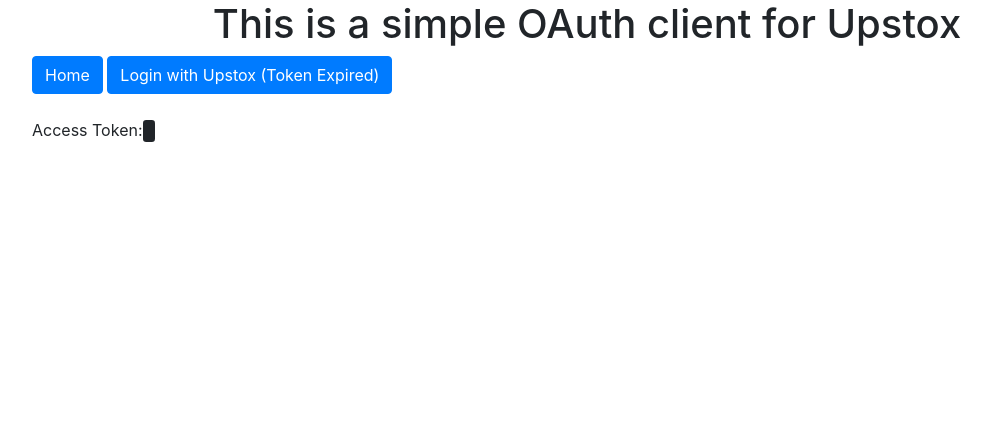
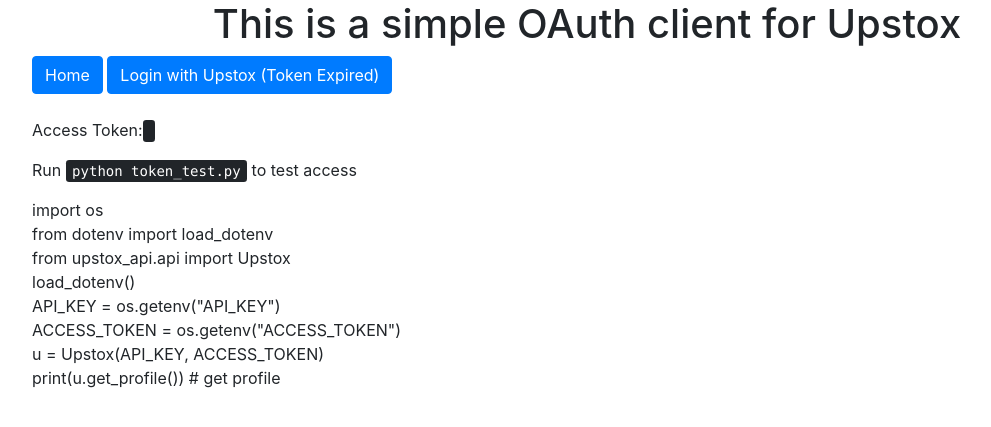
Before and after one commit to swapniljariwala/upstox_oauth, a Django app: template upstox_auth/templates/upstox_auth/tokendisplay.html in a window 1280 px wide. Shown: the top 427 px of the page, without its empty margins (53-1044 px from the left). Run offline with Django 3.2, Linux system fonts and the light colour scheme; the template is opened without the code that fills it, so the values that code supplies are empty; some libraries are stand-ins or nearby versions.

Commit message:
MVP update

```diff
--- a/upstox_auth/templates/upstox_auth/tokendisplay.html
+++ b/upstox_auth/templates/upstox_auth/tokendisplay.html
@@ -16,8 +16,20 @@
       <a href="{% url 'home' %}" class="btn btn-primary " role="button" aria-pressed="true">Home</a>
       <a href="{% url 'login' %}" class="btn btn-primary " role="button" aria-pressed="true">Login with Upstox (Token Expired)</a>
       <br/> <br/><p> Access Token: <kbd id="accesstoken"> {{accesstoken}}</kbd></p>
+      <p> Run <kbd> python token_test.py</kbd> to test access</p>
+      <p>
+      import os <br/>
+      from dotenv import load_dotenv <br/>
+      from upstox_api.api import Upstox <br/>
+      load_dotenv() <br/>
+      API_KEY = os.getenv("API_KEY") <br/>
+      ACCESS_TOKEN = os.getenv("ACCESS_TOKEN") <br/>
+      u = Upstox(API_KEY, ACCESS_TOKEN) <br/>
+      print(u.get_profile()) # get profile <br/>
 
+    </p>
     </div>
+
     <!-- Optional JavaScript -->
     <!-- jQuery first, then Popper.js, then Bootstrap JS -->
     <script src="https://code.jquery.com/jquery-3.3.1.slim.min.js" integrity="sha384-q8i/X+965DzO0rT7abK41JStQIAqVgRVzpbzo5smXKp4YfRvH+8abtTE1Pi6jizo" crossorigin="anonymous"></script>
```
Also changed, not shown: token_test.py (added, +9 -0 lines), upstox_auth/views.py (+10 -1 lines).
